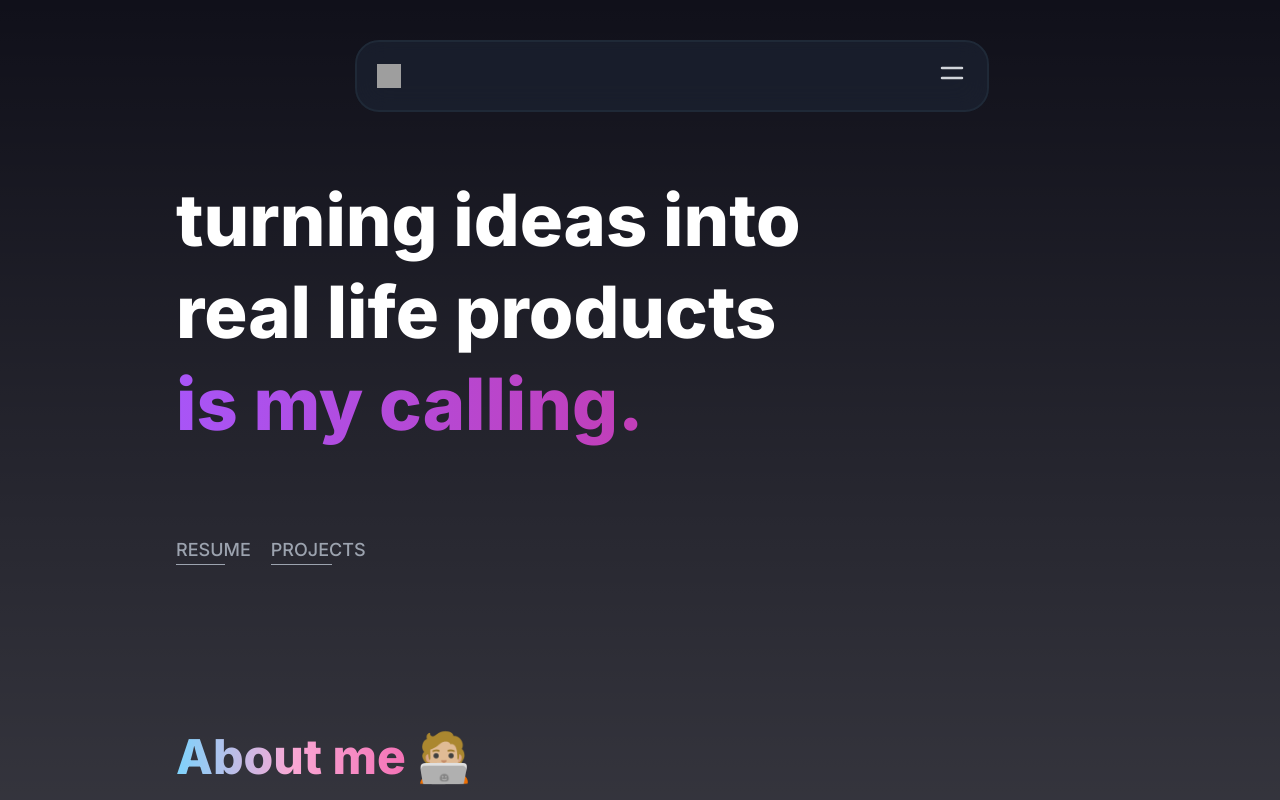
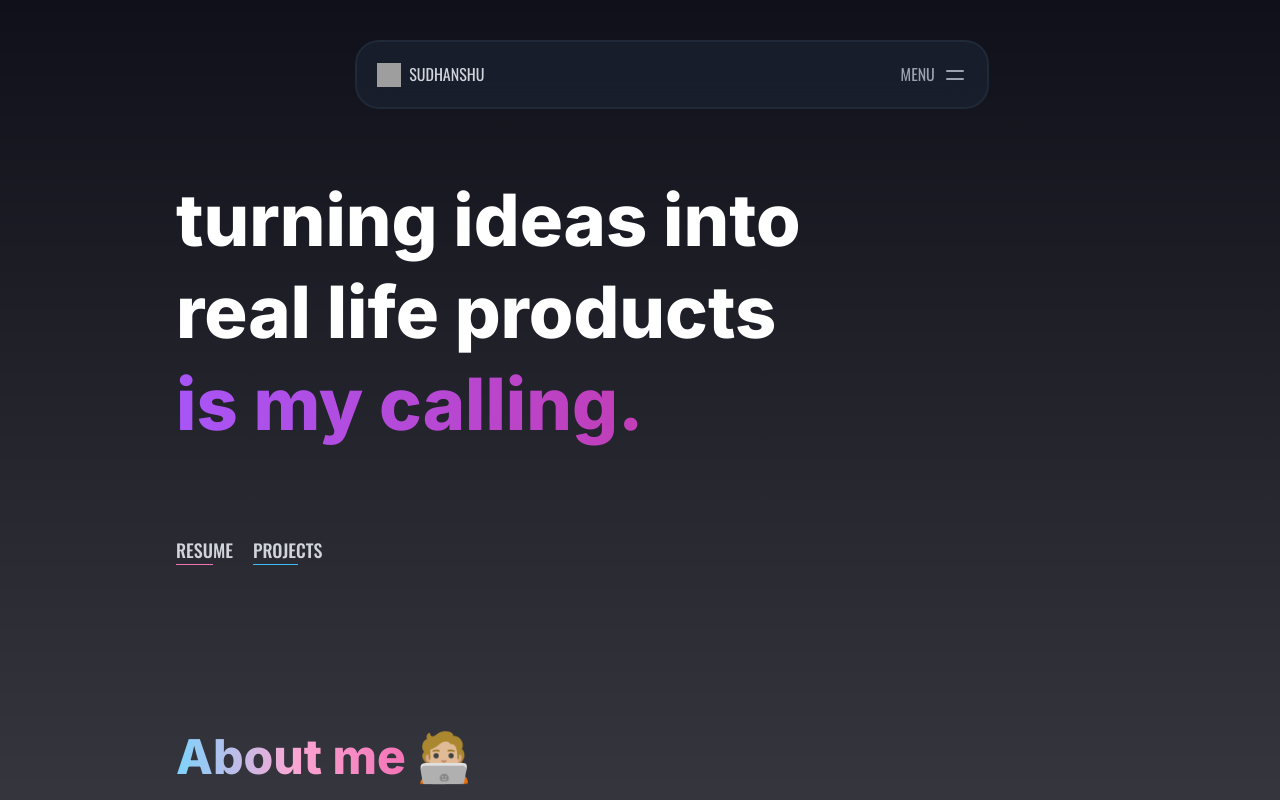
Before and after one commit to SudhansuuRanjan/dev-portfolio, a Next.js app: page / in a window 1280 px wide. Shown: the top 800 px of the page. Built offline with nearby package versions, Linux system fonts and the light colour scheme; grey boxes are pictures that could not be loaded.

Commit message:
✨ (feat) : Added new Font

```diff
--- a/src/app/blogs/page.tsx
+++ b/src/app/blogs/page.tsx
@@ -7,12 +7,14 @@ const locomotiveScroll =
 
 export default function Home(): React.JSX.Element {
   const scrollRef = useRef<HTMLDivElement | null>(null);
-    let lscroll: any;
+  const lscrollRef = useRef<any>(null); // Create a ref to store lscroll
 
   useEffect(() => {
+    let lscroll: any; // Declare lscroll inside the useEffect hook
+
+    const initializeScroll = () => {
       if (!scrollRef.current) return;
 
-        // @ts-ignore
       lscroll = new locomotiveScroll({
         el: scrollRef.current,
         smooth: true,
@@ -33,7 +35,20 @@ export default function Home(): React.JSX.Element {
       window.addEventListener("load", () => {
         lscroll.update();
       });
-    },[])
+
+      lscrollRef.current = lscroll; // Assign lscroll to the ref
+    };
+
+    initializeScroll();
+
+    return () => {
+      // Clean up the scroll instance when the component unmounts
+      if (lscrollRef.current) {
+        lscrollRef.current.destroy();
+        lscrollRef.current = null;
+      }
+    };
+  }, []);
 
     const blogs = [
         {
--- a/src/app/globals.css
+++ b/src/app/globals.css
@@ -1,6 +1,8 @@
 @tailwind base;
 @tailwind components;
 @tailwind utilities;
+
+@import url('https://fonts.googleapis.com/css2?family=Oswald:wght@200;300;400;500;600;700&family=Poppins:wght@700;800;900&display=swap');
 
 @layer base {
   .font-outline-2 {
--- a/src/components/Homepage/Contact.tsx
+++ b/src/components/Homepage/Contact.tsx
@@ -2,17 +2,19 @@ import Link from 'next/link'
 import Heading from '../Heading'
 import { FaGithub, FaInstagram, FaTwitter, FaLinkedin } from 'react-icons/fa'
 import { GrMail } from 'react-icons/gr'
+import { Oswald } from 'next/font/google'
+const oswald = Oswald({ subsets: ['latin'] })
 
 const Contact = () => {
     return (
         <div className='w-full'>
             <Heading heading='Connect with me' emoji="👋" desc='Don&apos;t be a stranger.' />
-            <div className='flex flex-col gap-3 text-lg text-gray-400'>
-                <SocialLink icon={<GrMail size={24}/>} text="MAIL" link="mailto:sudhanshuranjan2k18@gmail.com" />
-                <SocialLink icon={<FaGithub size={24} />} text="GITHUB" link="https://github.com/SudhansuuRanjan" />
-                <SocialLink icon={<FaLinkedin size={24} />} text="LINKEDIN" link="https://www.linkedin.com/in/sudhanshu-ranjan-a1779b202/" />
-                <SocialLink icon={<FaTwitter size={24}/>} text="TWITTER" link="https://twitter.com/Sudhanss_u" />
-                <SocialLink icon={<FaInstagram size={24}/>} text="INSTAGRAM" link="https://instagram.com/sudhanss_uu" />
+            <div className='flex gap-6 flex-wrap text-lg text-gray-300'>
+                <SocialLink icon={<span>✉️</span>} text="MAIL" link="mailto:sudhanshuranjan2k18@gmail.com" />
+                <SocialLink icon={<span>👾</span>} text="GITHUB" link="https://github.com/SudhansuuRanjan" />
+                <SocialLink icon={<span>💼</span>} text="LINKEDIN" link="https://www.linkedin.com/in/sudhanshu-ranjan-a1779b202/" />
+                <SocialLink icon={<span>🐦</span>} text="TWITTER" link="https://twitter.com/Sudhanss_u" />
+                <SocialLink icon={<span>📸</span>} text="INSTAGRAM" link="https://instagram.com/sudhanss_uu" />
             </div>
         </div>
     )
@@ -26,12 +28,12 @@ type LinkProp = {
 
 const SocialLink = ({ link, text, icon }: LinkProp) => {
     return (
-        <Link target='_blank' href={link}>
+        <Link className={oswald.className} target='_blank' href={link}>
             <div className='flex gap-3 items-center w-fit'>
-                <div>
+                <div className='text-xl'>
                     {icon}
                 </div>
-                <div className='border-b font-bold font-["Segoe UI"] font tracking-wider transition-all ease-in-out delay-[30ms] hover:text-gray-500 border-pink-600 w-[40%] hover:w-full'>
+                <div className='border-b font-bold font-["Segoe UI"] font tracking-wider transition-all ease-in-out delay-[30ms] hover:text-gray-400 border-pink-500 w-[40%] hover:w-full'>
                     {text}
                 </div>
             </div>
--- a/src/components/Homepage/Hero.tsx
+++ b/src/components/Homepage/Hero.tsx
@@ -1,4 +1,6 @@
 import Link from "next/link"
+import { Oswald } from 'next/font/google'
+const oswald = Oswald({ subsets: ['latin'] })
 
 const Hero = () => {
   return (
@@ -10,8 +12,8 @@ const Hero = () => {
       </div>
 
       <div className="flex gap-5 items-center my-10">
-        <Link href="/cv"><div className="font-medium text-lg text-gray-400 border-b transition-all ease-in-out delay-[30ms] border-gray-400 w-[65%] hover:w-full">RESUME</div></Link>
-        <Link href="/projects"><div className="font-medium text-lg text-gray-400 border-b transition-all ease-in-out delay-[30ms] border-gray-400 w-[65%] hover:w-full">PROJECTS</div></Link>
+        <Link className={oswald.className} href="/cv"><div className="font-medium text-lg text-gray-300 hover:text-gray-400 border-b transition-all ease-in-out delay-[30ms] border-pink-400 w-[65%] hover:w-full">RESUME</div></Link>
+        <Link className={oswald.className} href="/projects"><div className="font-medium text-lg text-gray-300 hover:text-gray-400 border-b transition-all ease-in-out delay-[30ms] border-sky-400 w-[65%] hover:w-full">PROJECTS</div></Link>
       </div>
     </div>
   )
--- a/src/components/Homepage/projects/Projectcard.tsx
+++ b/src/components/Homepage/projects/Projectcard.tsx
@@ -1,6 +1,8 @@
 import Image from "next/image"
 import Link from "next/link"
 import { FaGlobeAfrica, FaGithub } from 'react-icons/fa'
+import { Oswald } from 'next/font/google'
+const oswald = Oswald({ subsets: ['latin'] })
 
 type projetProp = {
     id:string
@@ -20,7 +22,7 @@ const Projectcard = ({id}:projetProp) => {
             <div className="h-fit">
                 <div className="flex flex-col items-end">
                     <Image className="rounded-3xl lg:w-[24rem] md:w-[20rem] w-[18rem]" src='/images/Kaizen-banner.png' width={700} height={350} alt="KAIZEN" />
-                    <h3 className="my-5 text-3xl font-bold text-right">KAIZEN 2023</h3>
+                    <h3 className="my-5 text-3xl font-bold text-right"><span className={oswald.className}>KAIZEN 2023</span></h3>
                     <p className="text-slate-400 lg:w-[24rem] md:w-[24rem] w-auto text-right">
                         Lorem ipsum dolor sit amet consectetur adipisicing elit. Minima quisquam voluptatibus.
                     </p>
@@ -28,7 +30,7 @@ const Projectcard = ({id}:projetProp) => {
 
 
                 <div className="flex justify-between my-6">
-                    <Link href="/cv"><div className="font-medium text-lg text-gray-400 border-b transition-all ease-in-out delay-[30ms] border-gray-400 w-[65%] hover:w-full">DETAILS</div></Link>
+                    <Link className={oswald.className} href="/cv"><div className="font-medium text-lg text-gray-400 border-b transition-all ease-in-out delay-[30ms] border-gray-400 w-[65%] hover:w-full">DETAILS</div></Link>
                     <div className="flex gap-3">
                         <Link href="/cv">
                             <div className="font-medium text-lg text-gray-400 transition-all ease-in-out delay-[30ms] hover:text-gray-500 ">
--- a/src/components/NavBar.tsx
+++ b/src/components/NavBar.tsx
@@ -1,8 +1,10 @@
 import React from 'react'
-import { HiOutlineMenuAlt2, HiOutlineMenuAlt4 } from 'react-icons/hi'
+import { HiOutlineMenuAlt4 } from 'react-icons/hi'
 import { RxCross2 } from 'react-icons/rx'
 import Image from 'next/image'
 import Link from 'next/link'
+import { Oswald } from 'next/font/google'
+const oswald = Oswald({ subsets: ['latin'] })
 
 
 const NavBar = () => {
@@ -11,22 +13,33 @@ const NavBar = () => {
     return (
         <>
             <div className='fixed w-[90%] z-[7684358]'>
-                <div className='flex self-center justify-between items-center lg:w-[55%] md:w-[80%]  m-auto rounded-3xl px-5 py-4 border-[2px] border-gray-800 bg-slate-800 bg-opacity-50 backdrop-blur-lg'>
-                    <Link href="/">
+                <div className='flex self-center justify-between items-center lg:w-[55%] md:w-[80%]  m-auto rounded-3xl px-5 py-5 border-[2px] border-gray-800 bg-slate-800 bg-opacity-50 backdrop-blur-lg'>
+                    <Link className='flex items-center gap-2' href="/">
                         <Image className='h-6 w-6' height={300} width={300} alt="logo" src="https://www.adeolaadeoti.xyz/svg/adeola-logo-left.svg" />
+                        <p className='text-gray-300'>
+                            <span className={oswald.className}>SUDHANSHU</span>
+                        </p>
                     </Link>
 
-                    <div>
-                        <button onClick={() => setOpen(!open)}>
-                            {open ? <RxCross2 className='text-gray-300 text-3xl' /> : <HiOutlineMenuAlt4 className='text-gray-300 text-3xl' />}
+                    <div onClick={() => setOpen(!open)} className='flex items-center gap-2 cursor-pointer'>
+                        <div className='text-gray-400'>
+                            <span className={oswald.className}>
+                                {
+                                    open ? "CLOSE" : "MENU"
+                                }
+                            </span>
+                        </div>
+                        <button>
+                            {open ? <RxCross2 className='text-gray-400 text-2xl' /> : <HiOutlineMenuAlt4 className='text-gray-400 text-2xl' />}
                         </button>
                     </div>
                 </div>
             </div>
 
             <nav style={{
-                transform: open ? 'translateX(0%)' : 'translateX(-100%)'
-            }} className="bg-[#141421] fixed inset-0 w-full h-screen z-[7688] flex justify-evenly items-center transition-all ease-in delay-75">
+                transform: open ? 'translateX(0%)' : 'translateX(-100%)',
+                transition: 'transform 0.6s ease-in-out',
+            }} className="bg-[#141421] fixed inset-0 w-full opa h-screen z-[7688] flex justify-evenly items-center">
                 <div className="flex flex-col gap-16">
                     <div className='text-6xl font-bold'>
                         <Link href="/" onClick={() => setOpen(!open)} className='text-transparent font-bold font-outline-white hover:text-white cursor-pointer'>Home</Link>
@@ -39,8 +52,11 @@ const NavBar = () => {
                     </div>
                 </div>
                 <div className='lg:flex md:flex hidden flex-col items-center justify-center gap-28'>
+                    <div className={oswald.className}>
+
                         <div className='text-center'>
-                        <h2 className='text-xl text-gray-400 font-medium mb-5'> DON&apos;T BE A STRANGER</h2>
+                            <h2 className='text-xl text-gray-400 font-semibold mb-5'> DON&apos;T BE A STRANGER</h2>
+
                             <div className='flex gap-4 text-2xl font-bold'>
                                 <Link className='text-sky-400 hover:text-white' href="/">👾 GH</Link>
                                 <Link className='text-sky-400 hover:text-white' href="/">🐦 TW</Link>
@@ -49,8 +65,12 @@ const NavBar = () => {
                             </div>
                         </div>
 
+                    </div>
+
                     <div className='text-center'>
+                        <div className={oswald.className}>
                             <p className='text-gray-400 text-lg font-medium mb-5'>HAVE AN IDEA?</p>
+                        </div>
                         <Link href="/">
                             <h3 className='text-5xl font-bold hover:text-purple-400'>
                                 Tell me about it
@@ -58,6 +78,7 @@ const NavBar = () => {
                         </Link>
                     </div>
                 </div>
+
             </nav>
         </>
     )
```
Also changed, not shown: src/app/page.tsx (+18 -11 lines), src/app/projects/page.tsx (+18 -3 lines). Lines whose indentation alone changed are shown as unchanged.
